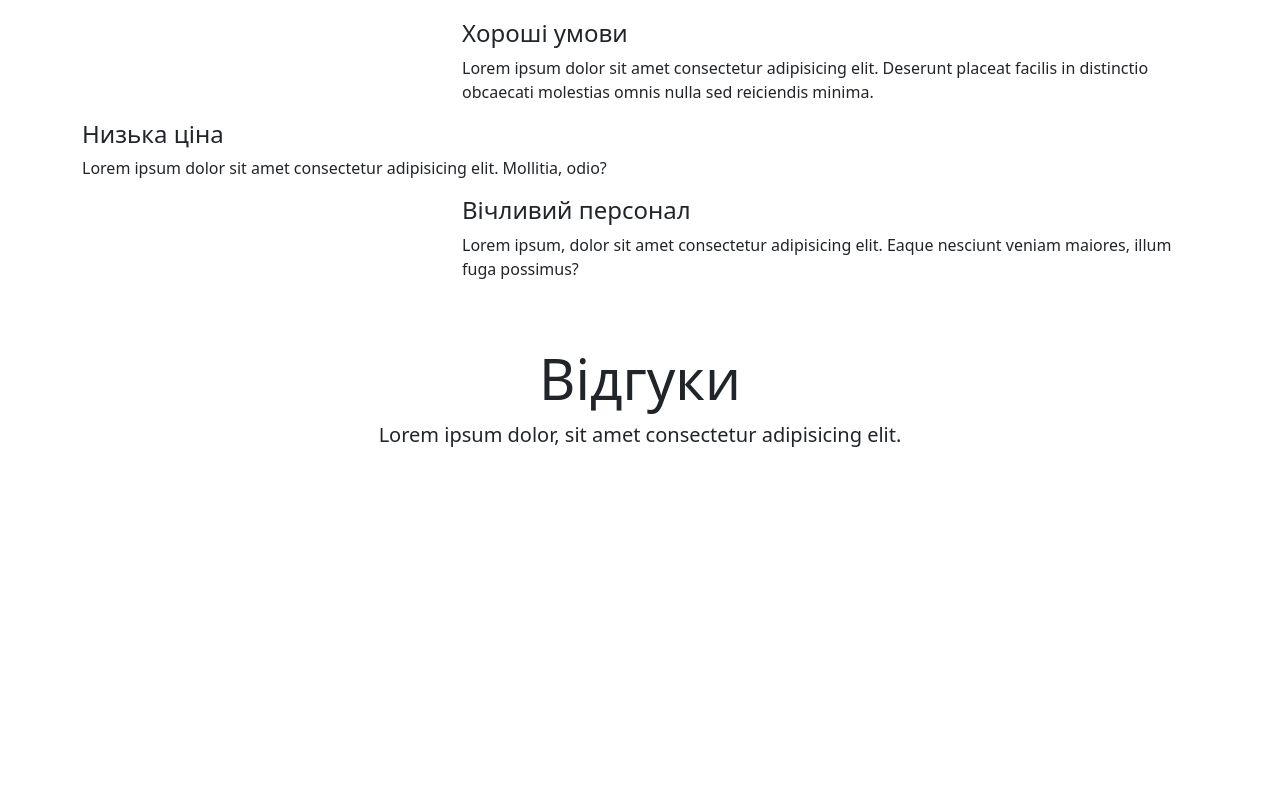
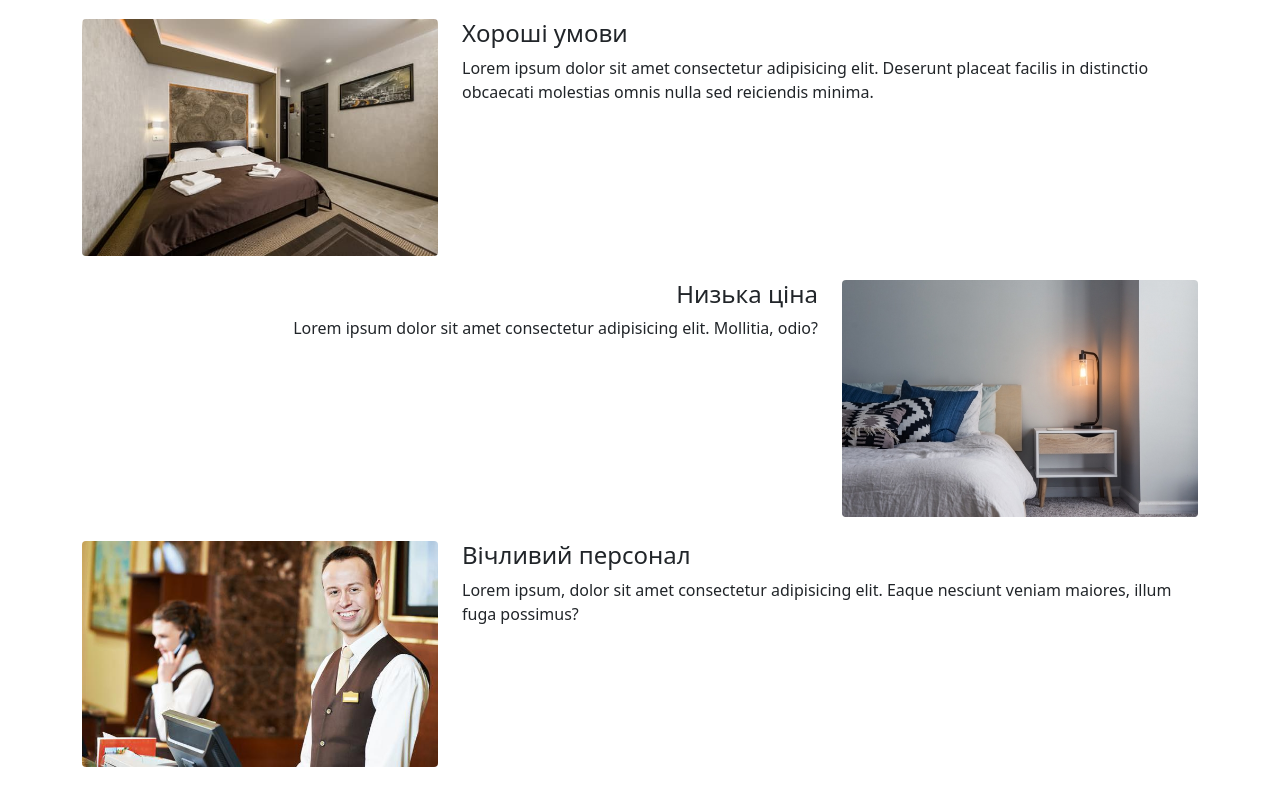
Before and after one commit to povstenko/hotel-landing, a plain HTML site: page index.html in a window 1280 px wide. Shown: the part 1120-1920 px from the top of the page. Before the commit the page ends 1618 px from the top, so only its background shows below. Drawn offline with nearby package versions, Linux system fonts and the light colour scheme.

Commit message:
Add image to strong section

```diff
--- a/css/style.css
+++ b/css/style.css
@@ -0,0 +1,3 @@
+img {
+    width: 100%;
+}
--- a/index.html
+++ b/index.html
@@ -47,6 +47,7 @@
                 amet consectetur adipisicing elit. Saepe, iure.</p>
         </div>
     </div>
+
     <div class="container-fluid">
         <div id="carouselExampleControls" class="carousel slide" data-bs-ride="carousel">
             <div class="carousel-inner">
@@ -78,27 +79,27 @@
     </div>
 
     <div class="container">
-        <div class="row">
+        <div class="row mt-4">
             <div class="col-4">
-                <!--  -->
+                <img src="img/strong1.jpg" class="rounded" alt="">
             </div>
             <div class="col-8">
                 <h4>Хороші умови</h4>
                 <p>Lorem ipsum dolor sit amet consectetur adipisicing elit. Deserunt placeat facilis in distinctio obcaecati molestias omnis nulla sed reiciendis minima.</p>
             </div>
         </div>
-        <div class="row">
-            <div class="col-8">
+        <div class="row mt-4">
+            <div class="col-8 text-end">
                 <h4>Низька ціна</h4>
                 <p>Lorem ipsum dolor sit amet consectetur adipisicing elit. Mollitia, odio?</p>
             </div>
             <div class="col-4">
-                <!--  -->
+                <img src="img/strong2.jpg" class="rounded" alt="">
             </div>
         </div>
-        <div class="row">
+        <div class="row mt-4">
             <div class="col-4">
-                <!--  -->
+                <img src="img/strong3.jpg" class="rounded" alt="">
             </div>
             <div class="col-8">
                 <h4>Вічливий персонал</h4>
```
Also changed, not shown: img/strong1.jpg (added), img/strong2.jpg (added), img/strong3.jpg (added).
